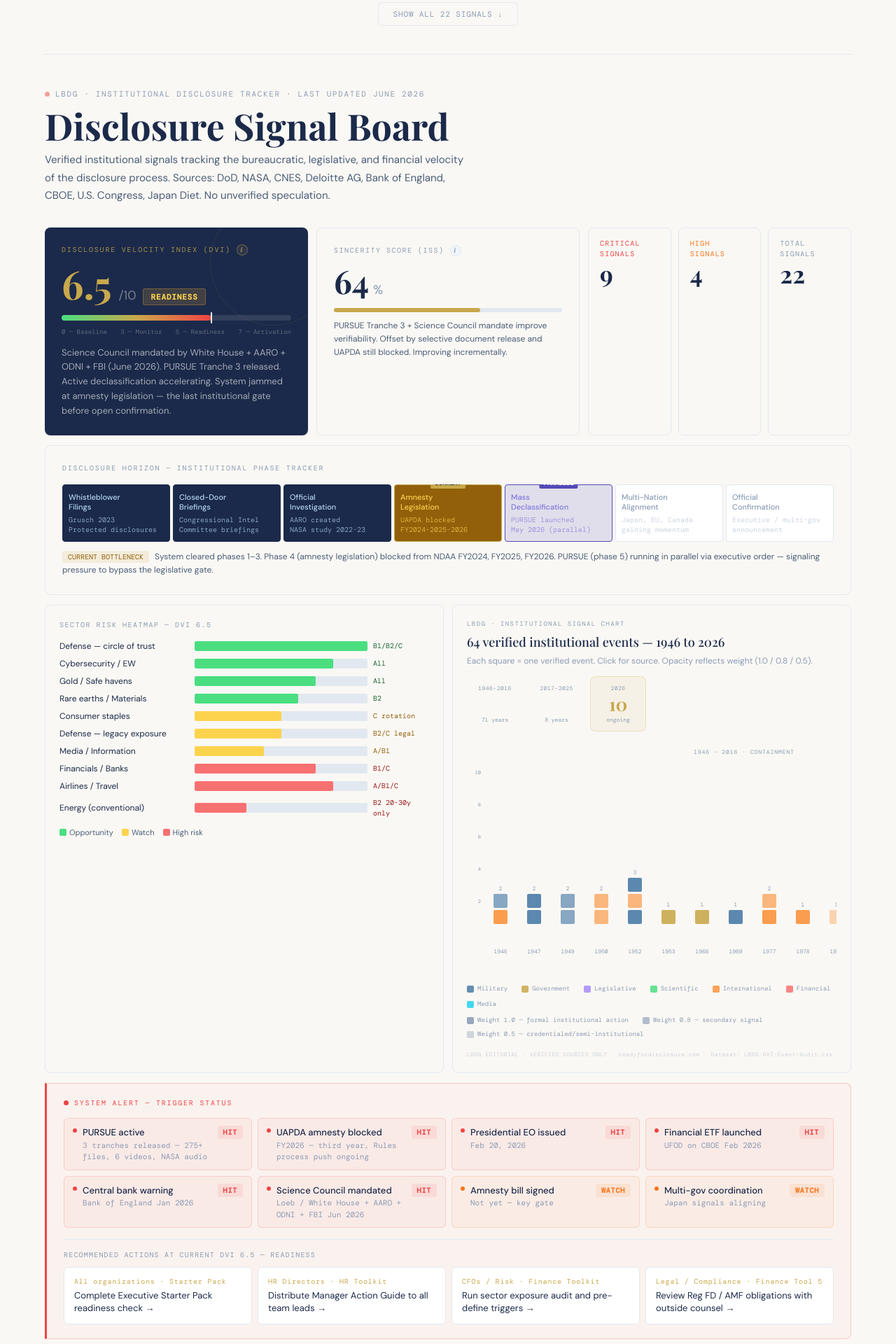
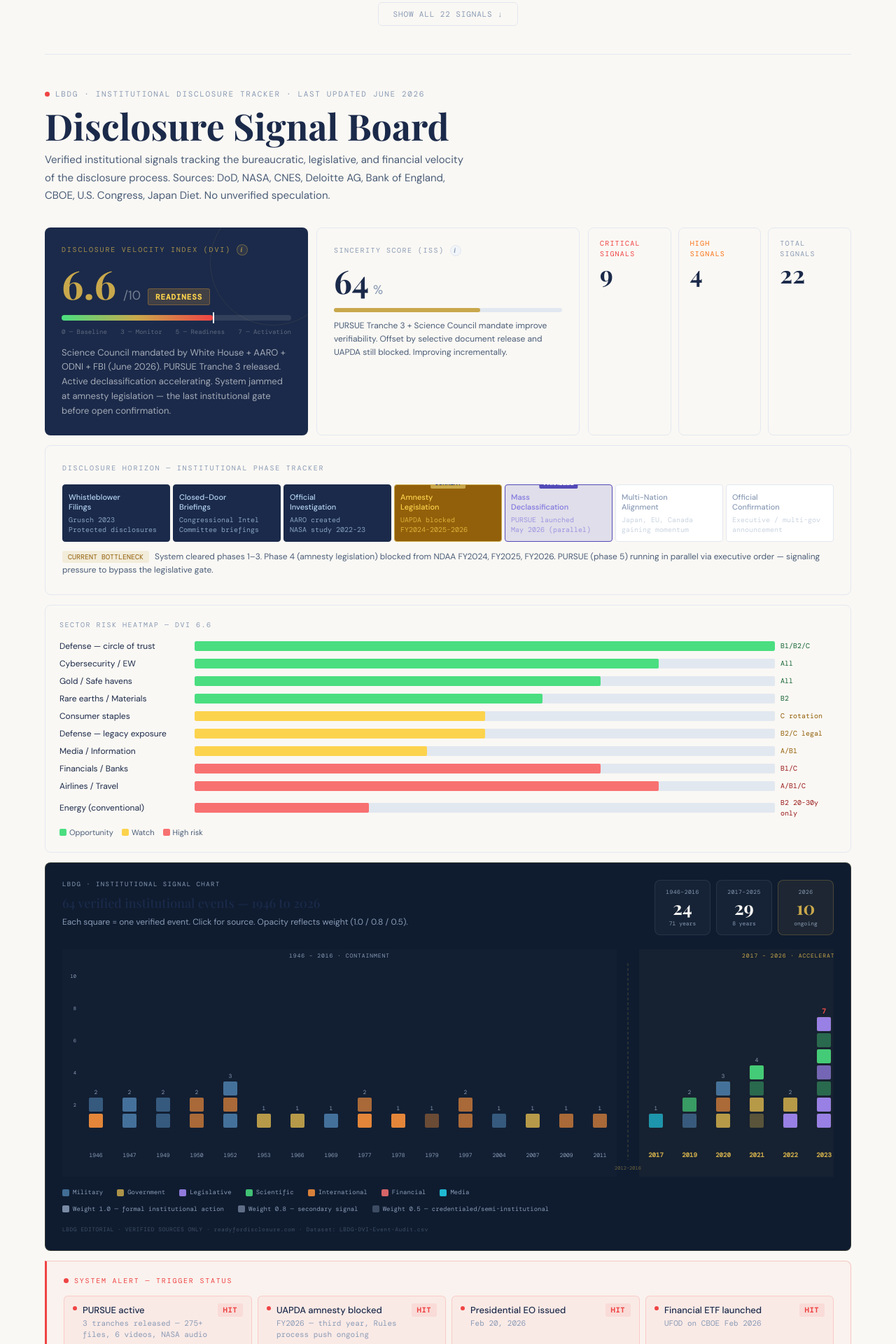
Before and after one commit to lbdgGit/DisclosureHub, a Next.js app in the folder disclosure-hub-starter/: page /signals in a window 1280 px wide. Shown: the part 960-2880 px from the top of the page at 70% size. Built offline with nearby package versions, Linux system fonts and the light colour scheme; a web font is replaced by a local one.

Commit message:
Update page.tsx

```diff
--- a/disclosure-hub-starter/app/signals/page.tsx
+++ b/disclosure-hub-starter/app/signals/page.tsx
@@ -91,7 +91,7 @@ function InfoModal({ type, onClose }: InfoModalProps) {
             CURRENT {isDVI ? 'DVI' : 'ISS'} SCORE
           </span>
           <span style={{ fontFamily: 'Syne, sans-serif', fontSize: '24px', fontWeight: 700, color: gold }}>
-            {isDVI ? '6.5 / 10' : '64%'}
+            {isDVI ? '6.6 / 10' : '64%'}
           </span>
         </div>
 
@@ -104,7 +104,7 @@ function InfoModal({ type, onClose }: InfoModalProps) {
 }
 
 // ─── Constants ────────────────────────────────────────────
-const DVI = 6.5;
+const DVI = 6.6;
 const ISS = 64;
 
 const PHASES = [
@@ -148,7 +148,6 @@ const ACTIONS = [
   { role: 'Legal / Compliance', action: 'Review Reg FD / AMF obligations with outside counsel', toolkit: 'Finance Tool 5', href: '/toolkits' },
 ];
 
-
 // ─── DVI Scale ────────────────────────────────────────────
 const DVI_SCALE = [
   { range: '0 – 3', level: 'BASELINE',   color: '#4A9A5E' },
@@ -170,7 +169,6 @@ function formatDate(d: string): string {
   return `${months[parseInt(parts[1])-1]} ${parseInt(parts[2])}, ${parts[0]}`;
 }
 
-
 // ─── Main component ───────────────────────────────────────
 export default function SignalsPage() {
   const [activeCat, setActiveCat] = useState<string>('all');
@@ -189,7 +187,7 @@ export default function SignalsPage() {
   const counts = useMemo(() => ({
     critical: SIGNALS.filter(s => s.strength === 'critical').length,
     high:     SIGNALS.filter(s => s.strength === 'high').length,
-    total:      SIGNALS.length,
+    total:    SIGNALS.length,
   }), []);
 
   const navy = '#1B2A4A';
@@ -291,7 +289,7 @@ export default function SignalsPage() {
       {/* Header */}
       <div style={{ marginBottom: '32px' }}>
         <div style={{ display: 'flex', alignItems: 'center', gap: '8px', marginBottom: '8px' }}>
-          <span style={{ width: '7px', height: '7px', borderRadius: '50%', background: '#EF4444', animation: 'pulse 2s infinite' }} />
+          <span style={{ width: '7px', height: '7px', borderRadius: '50%', background: '#EF4444' }} />
           <span style={{ fontFamily: 'DM Mono, monospace', fontSize: '11px', color: muted, letterSpacing: '0.15em' }}>
             LBDG · INSTITUTIONAL DISCLOSURE TRACKER · LAST UPDATED JUNE 2026
           </span>
@@ -356,7 +354,7 @@ export default function SignalsPage() {
           {[
             { label: 'Critical', value: counts.critical, color: '#EF4444' },
             { label: 'High',     value: counts.high,     color: '#F97316' },
-            { label: 'Total',      value: counts.total,      color: muted     },
+            { label: 'Total',    value: counts.total,    color: muted     },
           ].map(({ label, value, color }) => (
             <div key={label} style={{ flex: 1, background: '#FAF8F4', border: `1px solid ${border}`, borderRadius: '8px', padding: '14px 16px' }}>
               <div style={{ fontFamily: 'DM Mono, monospace', fontSize: '10px', color, letterSpacing: '0.12em', marginBottom: '4px' }}>{label.toUpperCase()} SIGNALS</div>
@@ -403,7 +401,7 @@ export default function SignalsPage() {
         </p>
       </div>
 
-      {/* ROW 3: Heatmap + Velocity */}
+      {/* ROW 3: Sector Heatmap — full width left, chart full width right — now stacked */}
       <div style={{ display: 'grid', gridTemplateColumns: 'repeat(auto-fit, minmax(300px, 1fr))', gap: '12px', marginBottom: '14px' }}>
         <div style={{ background: '#FAF8F4', border: `1px solid ${border}`, borderRadius: '8px', padding: '20px' }}>
           <div style={{ fontFamily: 'DM Mono, monospace', fontSize: '10px', color: muted, letterSpacing: '0.15em', marginBottom: '14px' }}>
@@ -432,10 +430,19 @@ export default function SignalsPage() {
             ))}
           </div>
         </div>
+      </div>
 
-        <div style={{ background: '#FAF8F4', border: `1px solid ${border}`, borderRadius: '8px', padding: '20px' }}>
-          <InstitutionalAcceleration />
-        </div>
+      {/* ── INSTITUTIONAL ACCELERATION CHART — full width ── */}
+      <div style={{
+        background: '#0F1C30',
+        border: `1px solid rgba(201,168,76,0.2)`,
+        borderRadius: '8px',
+        padding: '24px',
+        marginBottom: '14px',
+        width: '100%',
+        boxSizing: 'border-box',
+      }}>
+        <InstitutionalAcceleration />
       </div>
 
       {/* TRIGGER ALERT BOX */}
@@ -566,7 +573,7 @@ export default function SignalsPage() {
         <div style={{ display: 'flex', alignItems: 'flex-start', gap: '10px' }}>
           <AlertTriangle size={13} style={{ color: muted, marginTop: '2px', flexShrink: 0 }} />
           <p style={{ fontFamily: 'DM Mono, monospace', fontSize: '11px', color: muted, lineHeight: 1.6 }}>
-            All signals derived exclusively from verifiable institutional sources. DVI and ISS are LBDG editorial assessments — not predictions of disclosure timing. Scale: 0–3 Baseline · 3–5 Monitor · 5–7 Readiness · 7–9 Activation · 9–10 Critical. Institutional acceleration chart: 63 verified events, 1946–2026, sources in LBDG-DVI-Event-Audit.csv. This page does not constitute financial, legal, or investment advice.
+            All signals derived exclusively from verifiable institutional sources. DVI and ISS are LBDG editorial assessments — not predictions of disclosure timing. Scale: 0–3 Baseline · 3–5 Monitor · 5–7 Readiness · 7–9 Activation · 9–10 Critical. Institutional acceleration chart: 64 verified events, 1946–2026, sources in LBDG-DVI-Event-Audit.csv. This page does not constitute financial, legal, or investment advice.
           </p>
         </div>
       </div>
```
